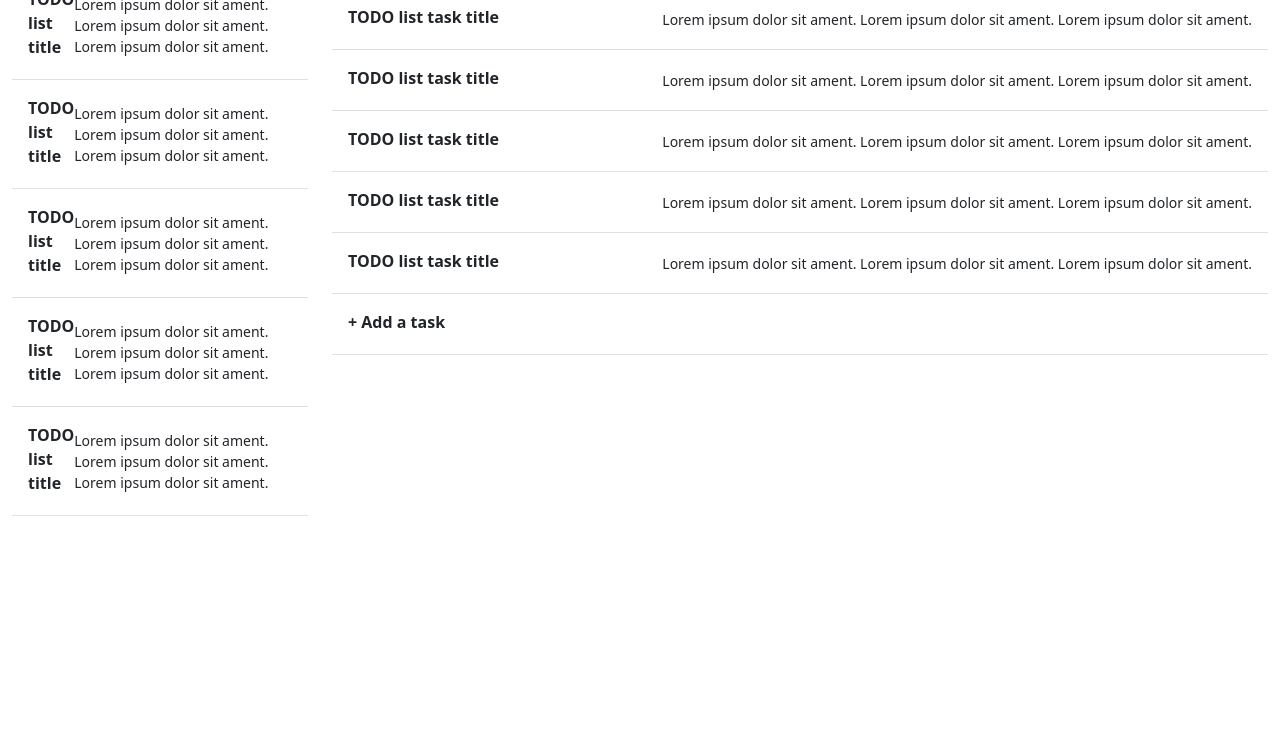
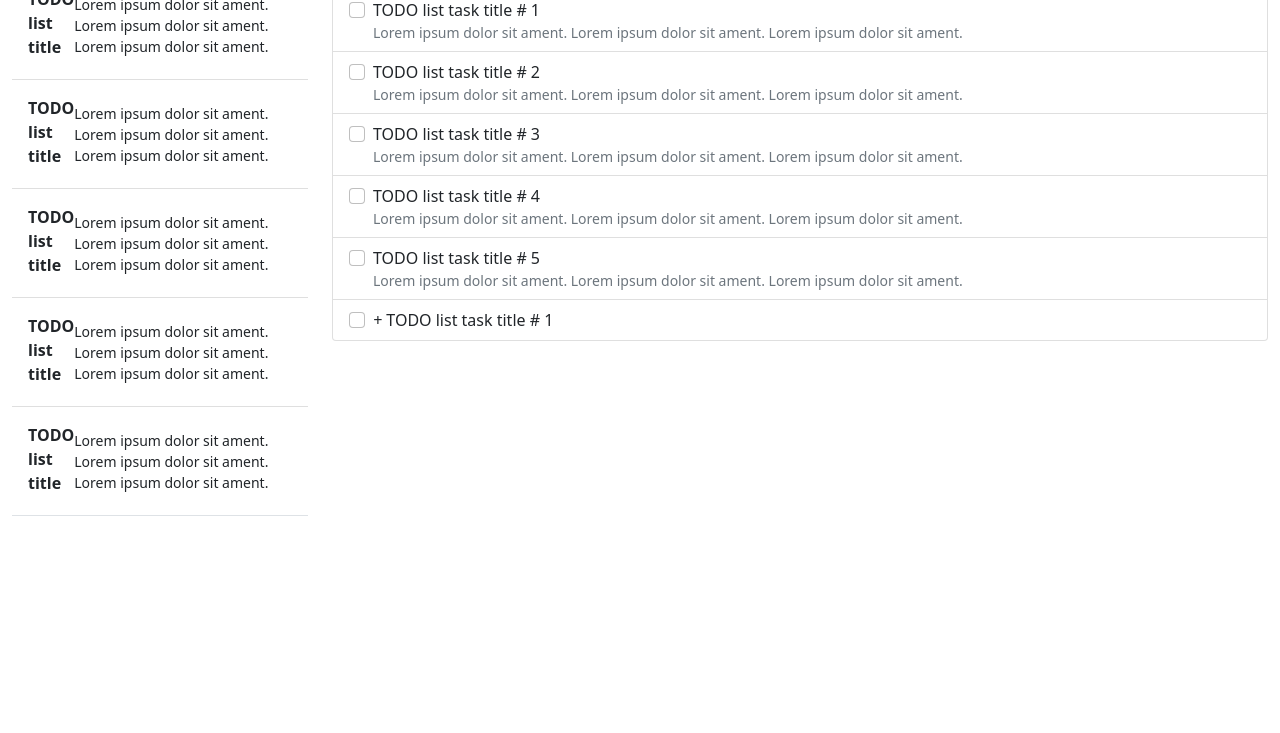
Before and after one commit to dennisshevtsov/bootstrap-todo-sample, a website: page index.html in a window 1280 px wide. Shown: the part 67-800 px from the top of the page. Drawn offline with nearby package versions, Linux system fonts and the light colour scheme.

Commit message:
add checkboxes

```diff
--- a/index.html
+++ b/index.html
@@ -55,42 +55,49 @@
       </div>
       <div class="col-md-9">
         <h1><span>TODO list title</span></h1>
-        <div class="list-group list-group-flush border-bottom scrollarea">
-          <a class="list-group-item list-group-item-action py-3 lh-tight">
-            <div class="d-flex w-100 align-items-center justify-content-between">
-              <strong class="mb-1">TODO list task title</strong>
-              <small>Lorem ipsum dolor sit ament. Lorem ipsum dolor sit ament. Lorem ipsum dolor sit ament.</small>
-            </div>
-          </a>
-          <a class="list-group-item list-group-item-action py-3 lh-tight">
-            <div class="d-flex w-100 align-items-center justify-content-between">
-              <strong class="mb-1">TODO list task title</strong>
-              <small>Lorem ipsum dolor sit ament. Lorem ipsum dolor sit ament. Lorem ipsum dolor sit ament.</small>
-            </div>
-          </a>
-          <a class="list-group-item list-group-item-action py-3 lh-tight">
-            <div class="d-flex w-100 align-items-center justify-content-between">
-              <strong class="mb-1">TODO list task title</strong>
-              <small>Lorem ipsum dolor sit ament. Lorem ipsum dolor sit ament. Lorem ipsum dolor sit ament.</small>
-            </div>
-          </a>
-          <a class="list-group-item list-group-item-action py-3 lh-tight">
-            <div class="d-flex w-100 align-items-center justify-content-between">
-              <strong class="mb-1">TODO list task title</strong>
-              <small>Lorem ipsum dolor sit ament. Lorem ipsum dolor sit ament. Lorem ipsum dolor sit ament.</small>
-            </div>
-          </a>
-          <a class="list-group-item list-group-item-action py-3 lh-tight">
-            <div class="d-flex w-100 align-items-center justify-content-between">
-              <strong class="mb-1">TODO list task title</strong>
-              <small>Lorem ipsum dolor sit ament. Lorem ipsum dolor sit ament. Lorem ipsum dolor sit ament.</small>
-            </div>
-          </a>
-          <a class="list-group-item list-group-item-action py-3 lh-tight">
-            <div class="d-flex w-100 align-items-center justify-content-between">
-              <strong class="mb-1">+ Add a task</strong>
-            </div>
-          </a>
+        <div class="list-group mx-0">
+          <label class="list-group-item d-flex gap-2">
+            <input class="form-check-input flex-shrink-0" type="checkbox">
+            <span>
+              TODO list task title # 1
+              <small class="d-block text-muted">Lorem ipsum dolor sit ament. Lorem ipsum dolor sit ament. Lorem ipsum dolor sit ament.</small>
+            </span>
+          </label>
+          <label class="list-group-item d-flex gap-2">
+            <input class="form-check-input flex-shrink-0" type="checkbox">
+            <span>
+              TODO list task title # 2
+              <small class="d-block text-muted">Lorem ipsum dolor sit ament. Lorem ipsum dolor sit ament. Lorem ipsum dolor sit ament.</small>
+            </span>
+          </label>
+          <label class="list-group-item d-flex gap-2">
+            <input class="form-check-input flex-shrink-0" type="checkbox">
+            <span>
+              TODO list task title # 3
+              <small class="d-block text-muted">Lorem ipsum dolor sit ament. Lorem ipsum dolor sit ament. Lorem ipsum dolor sit ament.</small>
+            </span>
+          </label>
+          <label class="list-group-item d-flex gap-2">
+            <input class="form-check-input flex-shrink-0" type="checkbox">
+            <span>
+              TODO list task title # 4
+              <small class="d-block text-muted">Lorem ipsum dolor sit ament. Lorem ipsum dolor sit ament. Lorem ipsum dolor sit ament.</small>
+            </span>
+          </label>
+          <label class="list-group-item d-flex gap-2">
+            <input class="form-check-input flex-shrink-0" type="checkbox">
+            <span>
+              TODO list task title # 5
+              <small class="d-block text-muted">Lorem ipsum dolor sit ament. Lorem ipsum dolor sit ament. Lorem ipsum dolor sit ament.</small>
+            </span>
+          </label>
+          <label class="list-group-item d-flex gap-2">
+            <input class="form-check-input flex-shrink-0" type="checkbox">
+            <span>
+              <i>+</i>
+              TODO list task title # 1
+            </span>
+          </label>
         </div>
       </div>
     </div>
```
